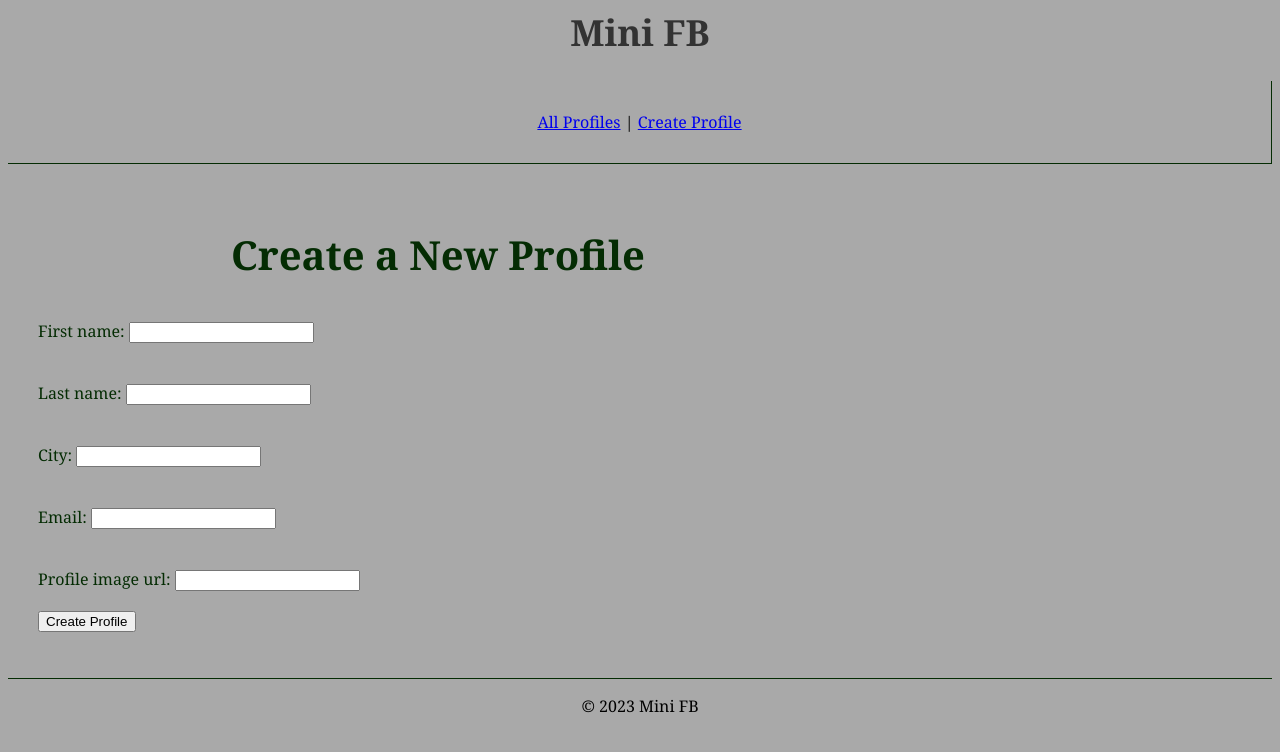
After one commit to brandon-bouley/cs412, a Django app: page /create_profile/ in a window 1280 px wide. The commit adds this page. Shown: the top 752 px of the page. Run offline with Django 5.2, Linux system fonts and the light colour scheme.

Commit message:
Assignment 6

```diff
--- a/mini_fb/admin.py
+++ b/mini_fb/admin.py
@@ -1,4 +1,5 @@
 from django.contrib import admin
-from .models import Profile
+from .models import Profile, StatusMessage
 
 admin.site.register(Profile)
+admin.site.register(StatusMessage)
--- /dev/null
+++ b/mini_fb/forms.py
@@ -0,0 +1,11 @@
+from django import forms
+from .models import Profile, StatusMessage
+
+class CreateProfileForm(forms.ModelForm):
+    class Meta:
+        model = Profile
+        fields = ['first_name', 'last_name', 'city', 'email', 'profile_image_url']
+class CreateStatusMessageForm(forms.ModelForm):
+    class Meta:
+        model = StatusMessage
+        fields = ['message']
--- a/mini_fb/models.py
+++ b/mini_fb/models.py
@@ -1,4 +1,5 @@
 from django.db import models
+from django.urls import reverse
 
 class Profile(models.Model):
     first_name = models.CharField(max_length=30)
@@ -9,3 +10,17 @@ class Profile(models.Model):
 
     def __str__(self):
         return f"{self.first_name} {self.last_name}"
+
+    def get_status_messages(self):
+        return self.statusmessage_set.all().order_by('-timestamp')
+
+    def get_absolute_url(self):
+        return reverse('show_profile', kwargs={'pk': self.pk})
+
+class StatusMessage(models.Model):
+    timestamp = models.DateTimeField(auto_now_add=True)
+    message = models.TextField()
+    profile = models.ForeignKey(Profile, on_delete=models.CASCADE)
+
+    def __str__(self):
+        return f"Status by {self.profile.first_name} at {self.timestamp}"
--- a/mini_fb/templates/mini_fb/base.html
+++ b/mini_fb/templates/mini_fb/base.html
@@ -1,4 +1,4 @@
-{%load static%}
+{% load static %}
 <html>
 <head>
     <title>Mini FB</title>
@@ -6,13 +6,17 @@
 </head>
 <body>
     <header>
-        <h1>Brandon's Mini-FB</h1>
+        <h1>Mini FB</h1>
+        <nav>
+            <a href="{% url 'show_all_profiles' %}">All Profiles</a> |
+            <a href="{% url 'create_profile' %}">Create Profile</a>
+        </nav>
     </header>
     <main>
         {% block content %}{% endblock %}
     </main>
     <footer>
-        <p>&copy; 2024 Mini FB</p>
+        <p>&copy; 2023 Mini FB</p>
     </footer>
 </body>
 </html>
--- /dev/null
+++ b/mini_fb/templates/mini_fb/create_profile_form.html
@@ -0,0 +1,10 @@
+{% extends 'mini_fb/base.html' %}
+
+{% block content %}
+<h2>Create a New Profile</h2>
+<form method="post">
+    {% csrf_token %}
+    {{ form.as_p }}
+    <button type="submit">Create Profile</button>
+</form>
+{% endblock %}
--- a/mini_fb/urls.py
+++ b/mini_fb/urls.py
@@ -1,6 +1,9 @@
 from django.urls import path
-from .views import ShowAllProfilesView
+from .views import ShowAllProfilesView, ShowProfilePageView, CreateProfileView, CreateStatusMessageView
 
 urlpatterns = [
     path('', ShowAllProfilesView.as_view(), name='show_all_profiles'),
+    path('profile/<int:pk>/', ShowProfilePageView.as_view(), name='show_profile'),
+    path('create_profile/', CreateProfileView.as_view(), name='create_profile'),
+    path('profile/<int:pk>/create_status/', CreateStatusMessageView.as_view(), name='create_status'),
 ]
--- a/mini_fb/views.py
+++ b/mini_fb/views.py
@@ -1,11 +1,41 @@
+# mini_fb/views.py
 from django.shortcuts import render
-
-# Create your views here.
-
-from django.views.generic import ListView
-from .models import Profile
+from django.views.generic import DetailView, ListView, CreateView
+from .models import Profile, StatusMessage
+from .forms import CreateProfileForm, CreateStatusMessageForm
+from django.urls import reverse
 
 class ShowAllProfilesView(ListView):
     model = Profile
     template_name = 'mini_fb/show_all_profiles.html'
     context_object_name = 'profiles'
+
+class ShowProfilePageView(DetailView):
+    model = Profile
+    template_name = 'mini_fb/show_profile.html'
+    context_object_name = 'profile'
+
+class CreateProfileView(CreateView):
+    model = Profile
+    form_class = CreateProfileForm
+    template_name = 'mini_fb/create_profile_form.html'
+
+    def get_success_url(self):
+        return reverse('show_profile', kwargs={'pk': self.object.pk})
+
+class CreateStatusMessageView(CreateView):
+    model = StatusMessage
+    form_class = CreateStatusMessageForm
+    template_name = 'mini_fb/create_status_form.html'
+
+    def get_context_data(self, **kwargs):
+        context = super().get_context_data(**kwargs)
+        context['profile'] = Profile.objects.get(pk=self.kwargs['pk'])
+        return context
+
+    def form_valid(self, form):
+        form.instance.profile = Profile.objects.get(pk=self.kwargs['pk'])
+        return super().form_valid(form)
+
+    def get_success_url(self):
+        return reverse('show_profile', kwargs={'pk': self.kwargs['pk']})
```
Also changed, not shown: mini_fb/templates/mini_fb/create_status_form.html (added, +10 -0 lines), mini_fb/templates/mini_fb/show_all_profiles.html (+3 -4 lines), mini_fb/templates/mini_fb/show_profile.html (added, +20 -0 lines), a6_url.txt (renamed from a5_url.txt), db.sqlite3, mini_fb/migrations/0002_statusmessage.py (added), 1 other file.
